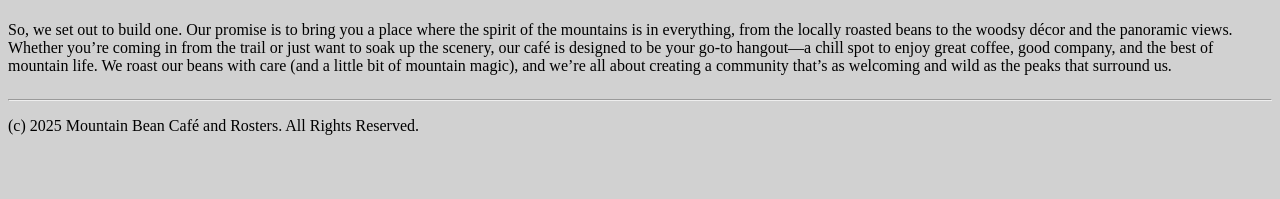
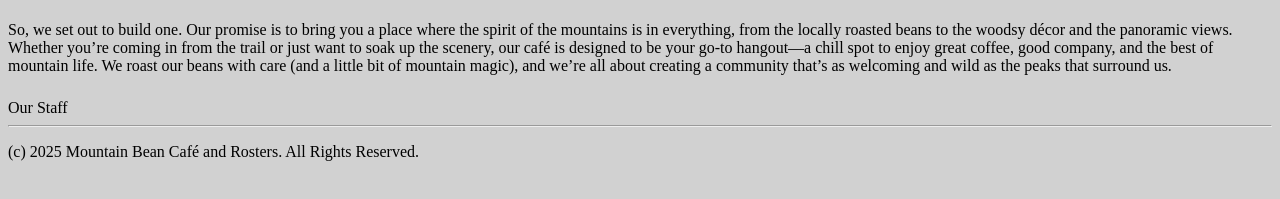
Before and after one commit to Underground-Defiance-Art-Co/MountainBeanCoffeeCo, a plain HTML site: page pages/about.html in a window 1280 px wide. Shown: the part 263-462 px from the top of the page. Drawn offline with Linux system fonts and the light colour scheme; a web font is replaced by a local one.

Commit message:
Update about.html

```diff
--- a/pages/about.html
+++ b/pages/about.html
@@ -39,6 +39,8 @@
     <p> When we first started hanging out in the mountains, we realized something was missing—a spot to kick back after a hike or catch up with friends that actually felt like it belonged here. Most places to grab coffee seemed pretty generic, with no connection to the wild, beautiful landscape around us. We craved a cozy space where muddy boots, dogs, and mountain stories were always welcome, and the coffee was as fresh as the mountain air. The problem was simple: there just wasn’t a café that truly captured the laid-back, adventurous mountain vibe we loved. </p>
     <p>
 So, we set out to build one. Our promise is to bring you a place where the spirit of the mountains is in everything, from the locally roasted beans to the woodsy décor and the panoramic views. Whether you’re coming in from the trail or just want to soak up the scenery, our café is designed to be your go-to hangout—a chill spot to enjoy great coffee, good company, and the best of mountain life. We roast our beans with care (and a little bit of mountain magic), and we’re all about creating a community that’s as welcoming and wild as the peaks that surround us. </p>
+    <h2€>Our Staff</h2>
+
     <!-- ====================================================== -->
     <!--      END: UNIQUE PAGE CONTENT                         -->
     <!-- ====================================================== -->
```
